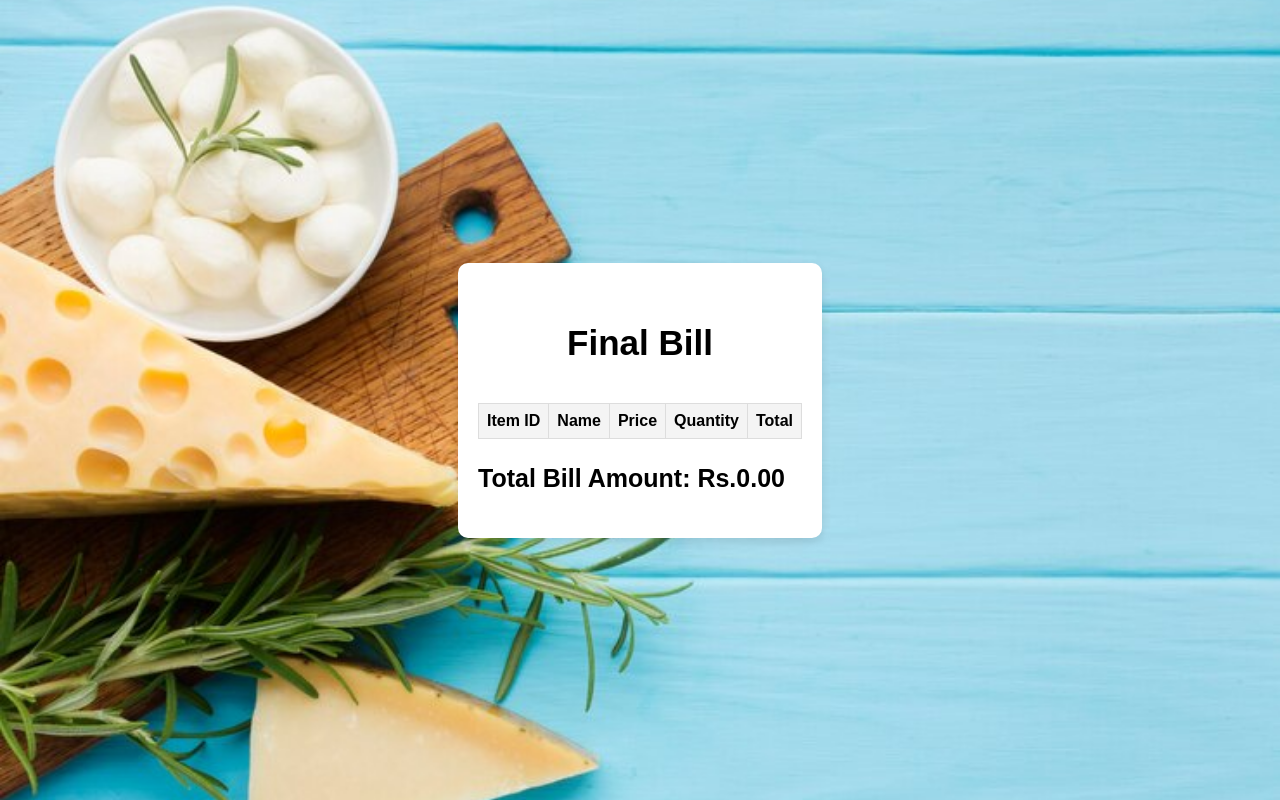
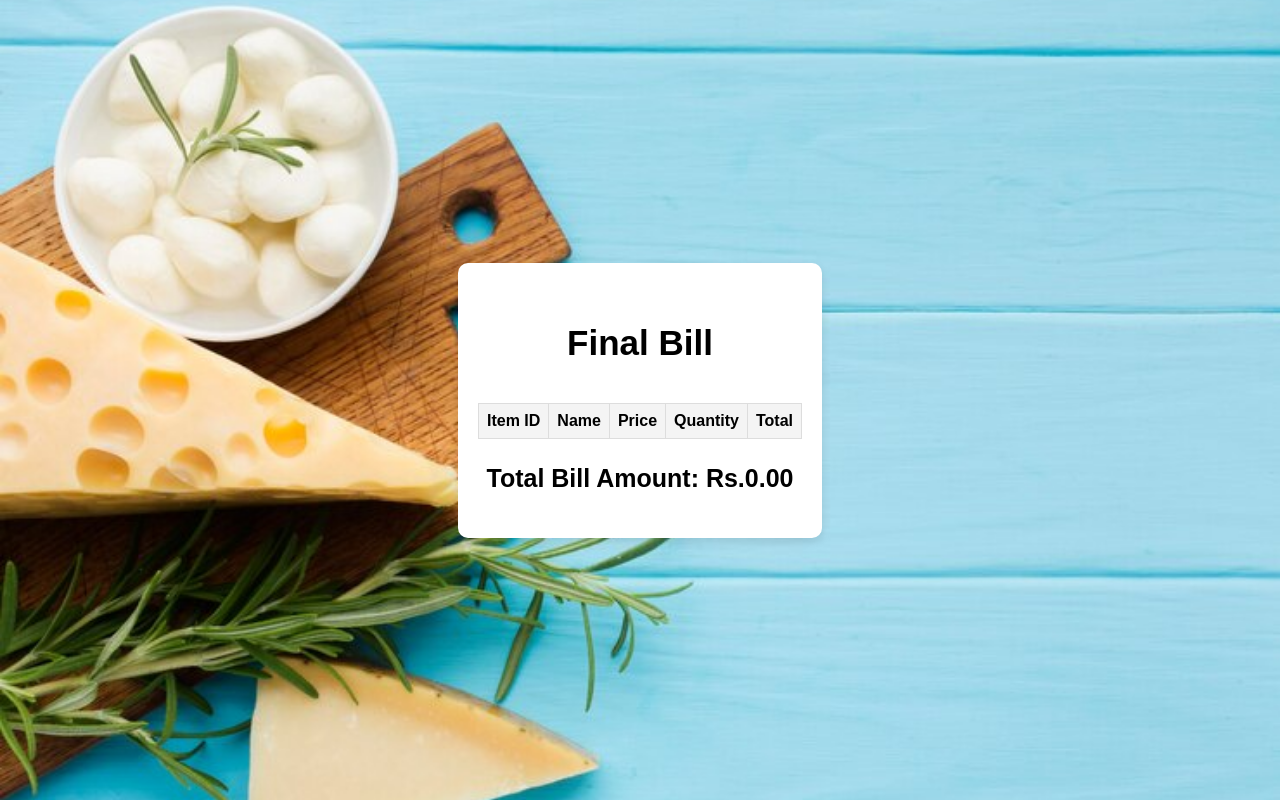
Before and after one commit to ArulKumaran25/ArulKumaran-Retail-store-Management, an Angular app: page /bill in a window 1280 px wide. Built offline with nearby package versions, Linux system fonts and the light colour scheme.

Commit message:
updations in container of billing page

```diff
--- a/src/app/bill/bill.component.css
+++ b/src/app/bill/bill.component.css
@@ -28,3 +28,10 @@
     text-align: center;
     margin-bottom: 20px;
   }
+
+
+  .total-bill{
+    display: flex;
+    flex-direction: row;
+    justify-content: center;
+  }
--- a/src/app/bill/bill.component.html
+++ b/src/app/bill/bill.component.html
@@ -1,8 +1,12 @@
 <div class="container">
+
+<div class="heading">
   <h2 style="font-size: 35px; color: black; margin: 40px;">
     Final Bill
   </h2>
+  <div>
 
+    <div class="items-added">
   <table class="table table-bordered">
     <thead>
       <tr>
@@ -23,6 +27,11 @@
       </tr>
     </tbody>
   </table>
+</div>
 
+
+<div class="total-bill">
   <h3 style="font-size: 25px;">Total Bill Amount: Rs.{{ totalBill.toFixed(2) }}</h3>
 </div>
+
+</div>
```
